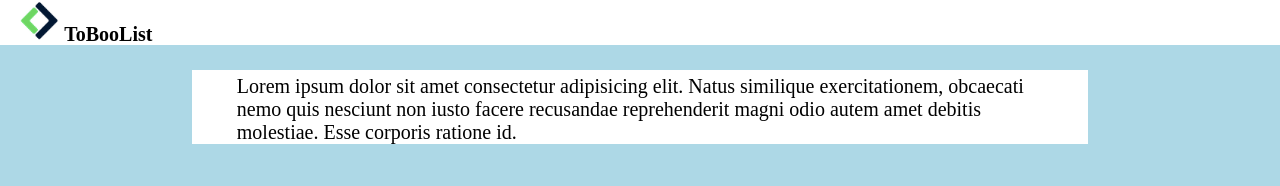
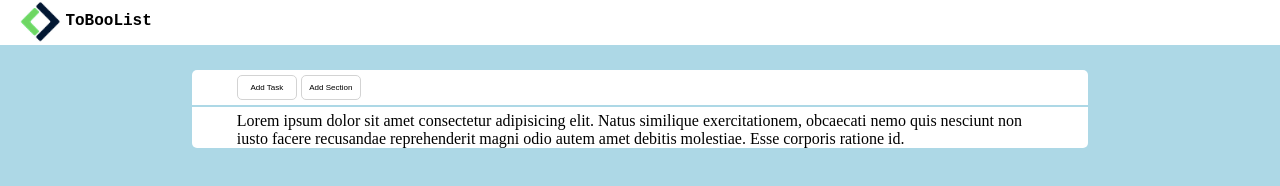
Before and after one commit to Chrissx77/html-css-toboolist, a plain HTML site: page index.html in a window 1280 px wide. Drawn offline with Linux system fonts and the light colour scheme.

Commit message:
fix-logo

```diff
--- a/css/style.css
+++ b/css/style.css
@@ -6,9 +6,7 @@ body{
     background-color:lightblue;
 }
 
-*{
-    font-size: 20px;
-}
+
 
 
 /* Stili Header */
@@ -23,18 +21,24 @@ body{
 }
 
 #logo{
-    font-weight: bold;
+    height: 43px;
+    line-height: 43px;
+    vertical-align: middle;
 }
 
-.image{
-    width: 40px;
+
+#logo-text{
+    font-weight: bold;
+    font-family: 'Courier New', Courier, monospace;
 }
+
 
 /* Stili Main */
 .content2{
     width: 70%;
     margin: 25px auto;
     background-color: white;
+    border-radius: 5px;
 }
 
 .content3{
@@ -42,3 +46,29 @@ body{
     margin: 0px auto;
     padding-top: 5px;
 }
+
+button{
+    outline: none;
+    border: 1px solid lightgrey;
+    border-radius: 5px;
+    cursor: pointer;
+    background-color: transparent;
+    text-decoration: none;
+    font-size: 8px;
+    width: 60px;
+    height: 25px;
+    font-weight: ;
+
+}
+
+.btn{
+    padding-bottom: 5px;
+}
+
+button:hover{
+    background-color: lightseagreen;
+}
+
+.border{
+    border-bottom: 2px solid lightblue;
+}
--- a/index.html
+++ b/index.html
@@ -14,15 +14,27 @@
 <body>
     <header id="navBar">
         <div class="content">
-            <img  class="image" src="image/logo copia.png" alt="logo-boolean">
-            <span id="logo">ToBooList</span>
+            <img id="logo" src="image/logo copia.png" alt="logo-boolean">
+            <span id="logo-text">ToBooList</span>
         </div>
     </header>
 
     <main>
         <div class="content2">
             <div class="content3">
-                <span>Lorem ipsum dolor sit amet consectetur adipisicing elit. Natus similique exercitationem, obcaecati nemo quis nesciunt non iusto facere recusandae reprehenderit magni odio autem amet debitis molestiae. Esse corporis ratione id.</span>
+                <div class="btn">
+                    <button>Add Task</button>
+                    <button>Add Section</button>
+                </div>
+
+            </div>
+
+            <div class="border"></div>
+
+            <div class="content3">
+                <span>Lorem ipsum dolor sit amet consectetur adipisicing elit. Natus similique exercitationem, obcaecati
+                    nemo quis nesciunt non iusto facere recusandae reprehenderit magni odio autem amet debitis
+                    molestiae. Esse corporis ratione id.</span>
             </div>
 
         </div>
```
